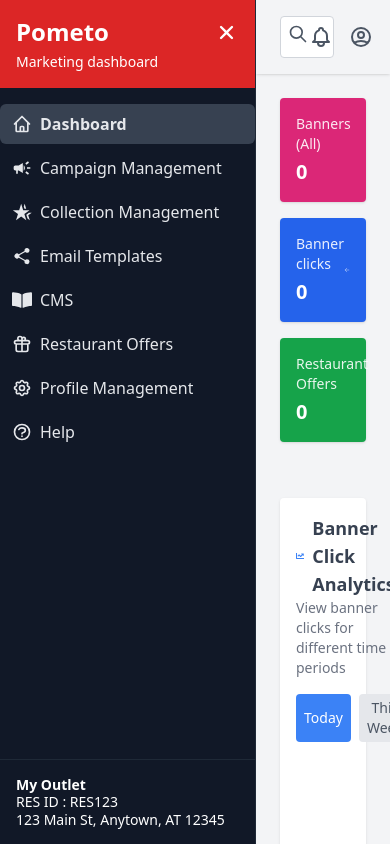
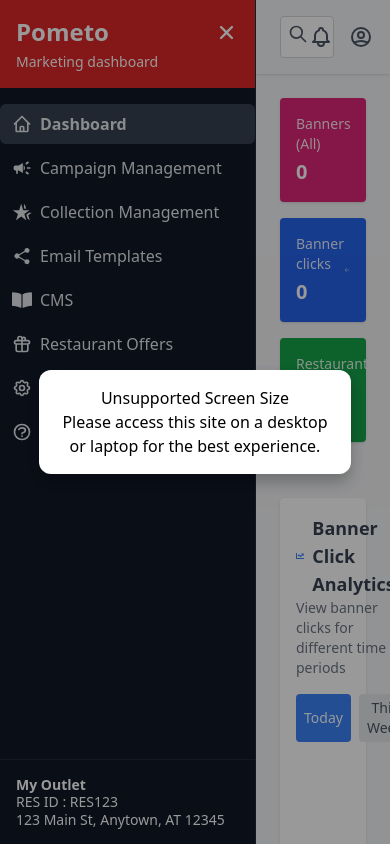
Before and after one commit to DiwanshuVerma/Marketing-Dashboard, a React (Vite) app in the folder frontend/: page / in a window 390 px wide. Built offline with nearby package versions, Linux system fonts and the light colour scheme; no server answers.

Commit message:
Fix: small size screen warning

```diff
--- a/frontend/src/App.jsx
+++ b/frontend/src/App.jsx
@@ -1,7 +1,7 @@
 // ------------------------
 // src/App.jsx
 // ------------------------
-import React from "react";
+import React, { useEffect, useState } from "react";
 import { Routes, Route } from "react-router-dom";
 import DashboardLayout from "./layouts/DashboardLayout";
 import DashboardHome from "./pages/DashboardHome";
@@ -15,9 +15,24 @@
 import { OffersProvider } from "./context/OffersContext";
 import { ResourceProvider } from "./context/Banner_CollectionContext";
 import CollectionManagement from "./pages/CollectionManagement";
+import { px } from "framer-motion";
 
 export default function App() {
+  const [isDesktop, setIsDesktop] = useState(window.innerWidth >= 1024);
+
+  useEffect(() => {
+    const handleResize = () => {
+      setIsDesktop(window.innerWidth >= 1024);
+    };
+
+    window.addEventListener("resize", handleResize);
+    return () => window.removeEventListener("resize", handleResize);
+  }, []);
+
+
   return (
+    <>
+
     <Routes>
       <Route element={<DashboardLayout />}>
         <Route path="/" element={<DashboardHome />} />
@@ -48,5 +63,43 @@
         <Route path="/help" element={<Help />} />
       </Route>
     </Routes>
+
+    {!isDesktop && (
+        <div style={styles.backdrop}>
+          <div style={styles.modal}>
+            <h2>Unsupported Screen Size</h2>
+            <p>Please access this site on a desktop or laptop for the best experience.</p>
+          </div>
+        </div>
+      )}
+    </>
   );
 }
+
+
+const styles = {
+  backdrop: {
+    position: "fixed",
+    top: 0,
+    left: 0,
+    width: "100vw",
+    height: "100vh",
+    backgroundColor: "rgba(0, 0, 0, 0.4)",
+    zIndex: 9999,
+    display: "flex",
+    justifyContent: "center",
+    alignItems: "center",
+    pointerEvents: "auto", // enable blocking interaction
+  },
+  modal: {
+    width: "80%",
+    maxWidth: "500px",
+    backgroundColor: "#fff",
+    padding: "1rem",
+    borderRadius: "12px",
+    textAlign: "center",
+    backdrop: "40px",
+
+    boxShadow: "0 8px 16px rgba(0,0,0,0.25)",
+  },
+};
```
